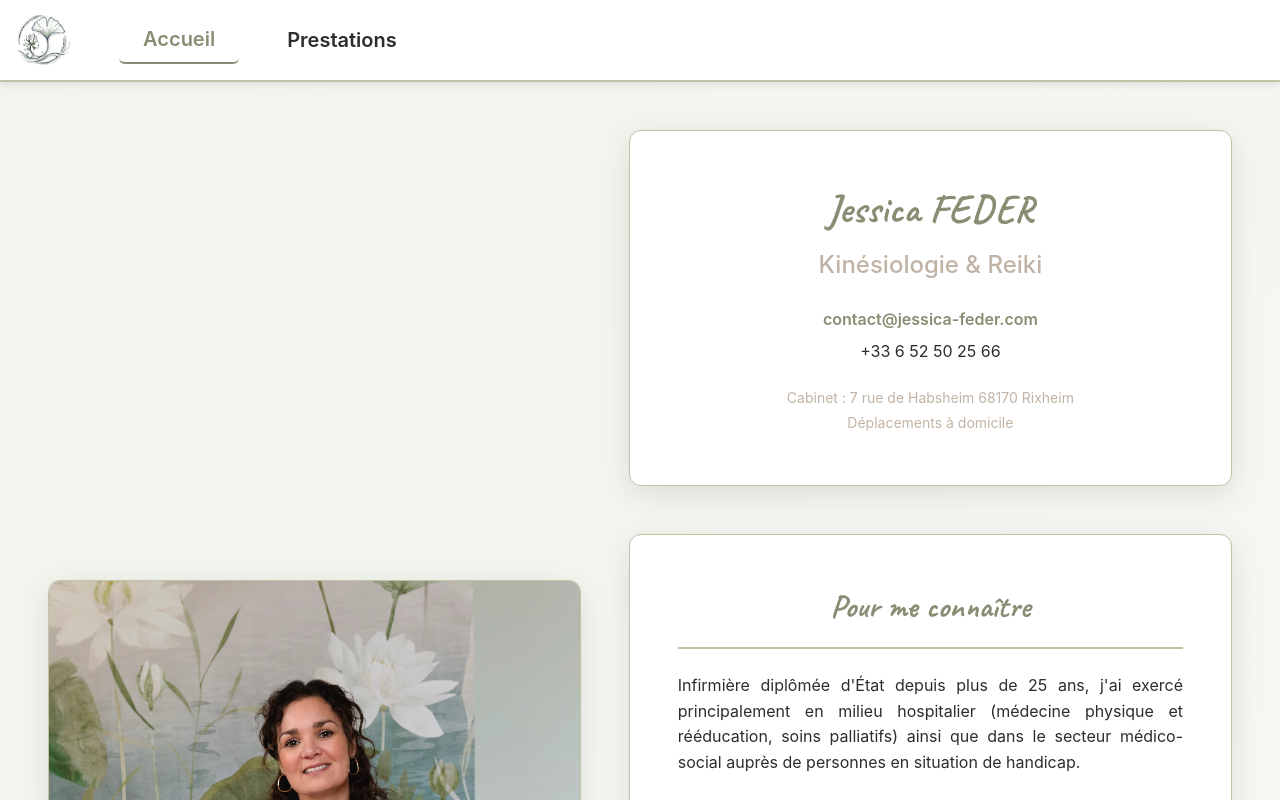
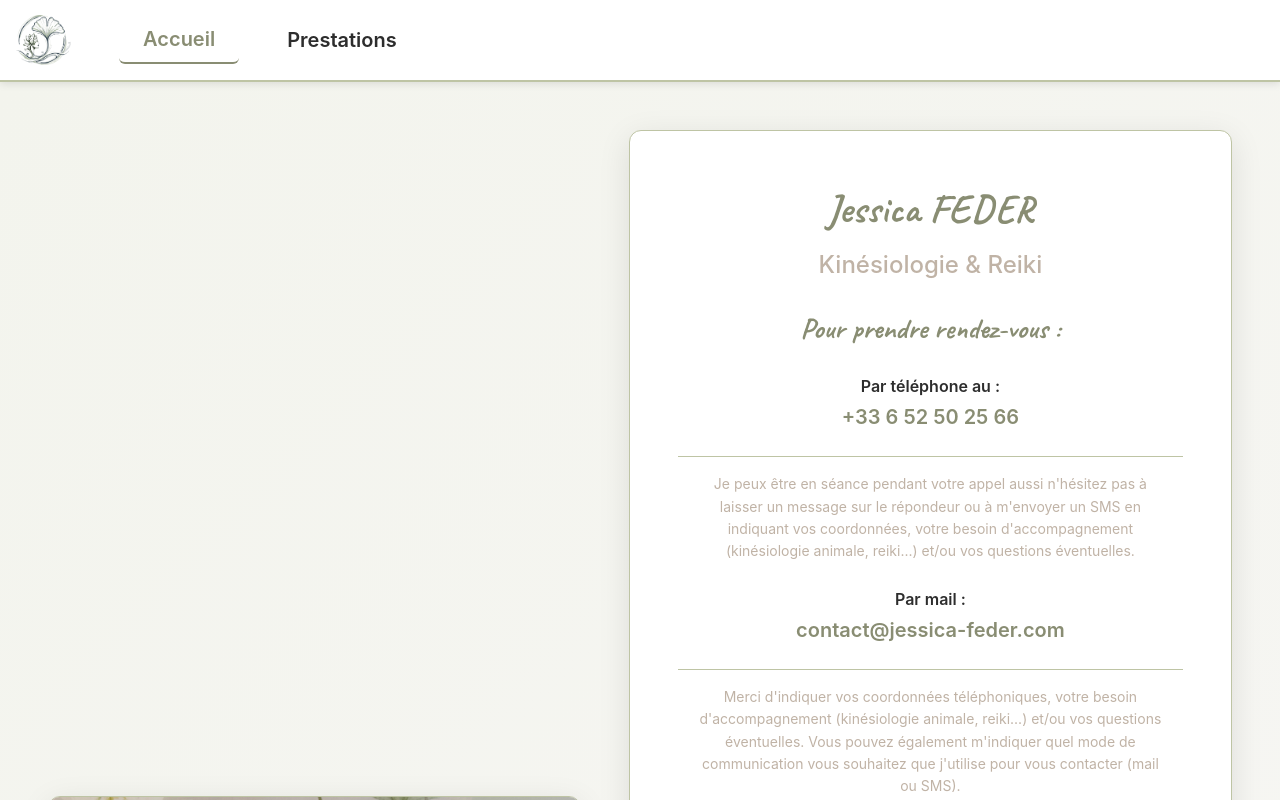
Before and after one commit to argomis/jess-front, a React (Vite) app: page / in a window 1280 px wide. Shown: the top 800 px of the page. Built offline with nearby package versions, Linux system fonts and the light colour scheme; no server answers.

Commit message:
update contact

```diff
--- a/src/pages/home/Home.scss
+++ b/src/pages/home/Home.scss
@@ -64,6 +64,10 @@
     text-align: center;
     position: relative;
     z-index: 1;
+
+    @media (max-width: 768px) {
+      padding: var(--spacing-xl) calc(var(--spacing-xl) / 2);
+    }
   }
 
   &__title {
@@ -95,23 +99,37 @@
     }
   }
 
-  &__contact {
+  &__contact-title {
+    font-size: 1.8rem;
+    color: var(--primary);
     margin-bottom: var(--spacing-lg);
+    font-family: 'Caveat', cursive;
+    font-weight: 600;
+    text-align: center;
+  }
 
-    p {
-      margin: var(--spacing-sm) 0;
+  &__contact-section {
+    margin-bottom: var(--spacing-lg);
+  }
+
+  &__contact-header {
+    margin-bottom: var(--spacing-sm);
+    text-align: center;
+  }
+
+  &__contact-label {
+    display: block;
     color: var(--on-surface);
     font-size: var(--font-size-base);
-    }
+    font-weight: 600;
+    margin-bottom: var(--spacing-xs);
   }
 
-  &__email {
-    font-weight: 600;
-    color: var(--primary) !important;
-
-    a {
+  &__link {
     color: var(--primary);
     text-decoration: none;
+    font-weight: 600;
+    font-size: var(--font-size-lg);
     transition: opacity 0.2s ease;
 
     &:hover {
@@ -119,22 +137,18 @@
       text-decoration: underline;
     }
   }
-  }
 
-  &__phone {
-    a {
-      color: var(--on-surface);
-      text-decoration: none;
-      transition: opacity 0.2s ease;
+  &__contact-details {
+    margin: 0;
+    padding: 0 var(--spacing-md);
+    color: var(--secondary);
+    font-size: var(--font-size-sm);
+    line-height: 1.6;
+    text-align: center;
+    margin-top: var(--spacing-lg);
+    padding-top: var(--spacing-md);
+    border-top: 1px solid var(--primary-light);
 
-      &:hover {
-        opacity: 0.7;
-        text-decoration: underline;
-      }
-    }
-  }
-
-  &__locations {
     p {
       margin: var(--spacing-xs) 0;
       color: var(--secondary);
--- a/src/pages/home/Home.tsx
+++ b/src/pages/home/Home.tsx
@@ -36,14 +36,29 @@ export const Home = () => {
               <div className='presentation-card__content'>
                 <h1 className='presentation-card__title'>Jessica FEDER</h1>
                 <p className='presentation-card__subtitle'>Kinésiologie & Reiki</p>
-                <div className='presentation-card__contact'>
-                  <p className='presentation-card__email'>
-                    <a href='mailto:contact@jessica-feder.com'>contact@jessica-feder.com</a>
-                  </p>
-                  <p className='presentation-card__phone'>
-                    <a href='tel:+33652502566'>+33 6 52 50 25 66</a>
+
+                <h3 className='presentation-card__contact-title'>Pour prendre rendez-vous :</h3>
+
+                <div className='presentation-card__contact-section'>
+                  <div className='presentation-card__contact-header'>
+                    <span className='presentation-card__contact-label'>Par téléphone au :</span>
+                    <a href='tel:+33652502566' className='presentation-card__link'>+33 6 52 50 25 66</a>
+                  </div>
+                  <p className='presentation-card__contact-details'>
+                    Je peux être en séance pendant votre appel aussi n'hésitez pas à laisser un message sur le répondeur ou à m'envoyer un SMS en indiquant vos coordonnées, votre besoin d'accompagnement (kinésiologie animale, reiki...) et/ou vos questions éventuelles.
                   </p>
                 </div>
+
+                <div className='presentation-card__contact-section'>
+                  <div className='presentation-card__contact-header'>
+                    <span className='presentation-card__contact-label'>Par mail :</span>
+                    <a href='mailto:contact@jessica-feder.com' className='presentation-card__link'>contact@jessica-feder.com</a>
+                  </div>
+                  <p className='presentation-card__contact-details'>
+                    Merci d'indiquer vos coordonnées téléphoniques, votre besoin d'accompagnement (kinésiologie animale, reiki...) et/ou vos questions éventuelles. Vous pouvez également m'indiquer quel mode de communication vous souhaitez que j'utilise pour vous contacter (mail ou SMS).
+                  </p>
+                </div>
+
                 <div className='presentation-card__locations'>
                   <p>Cabinet : 7 rue de Habsheim 68170 Rixheim</p>
                   <p>Déplacements à domicile</p>
```
Lines whose indentation alone changed are shown as unchanged.
